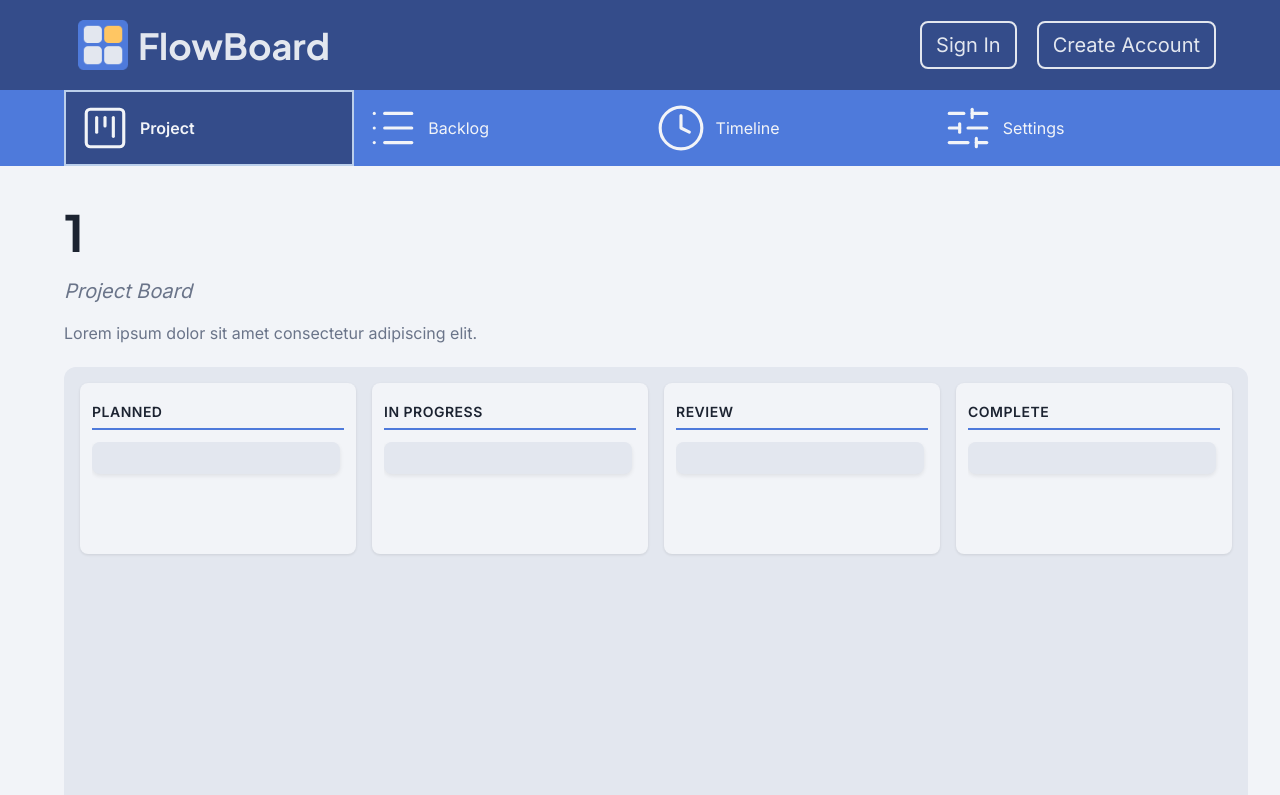
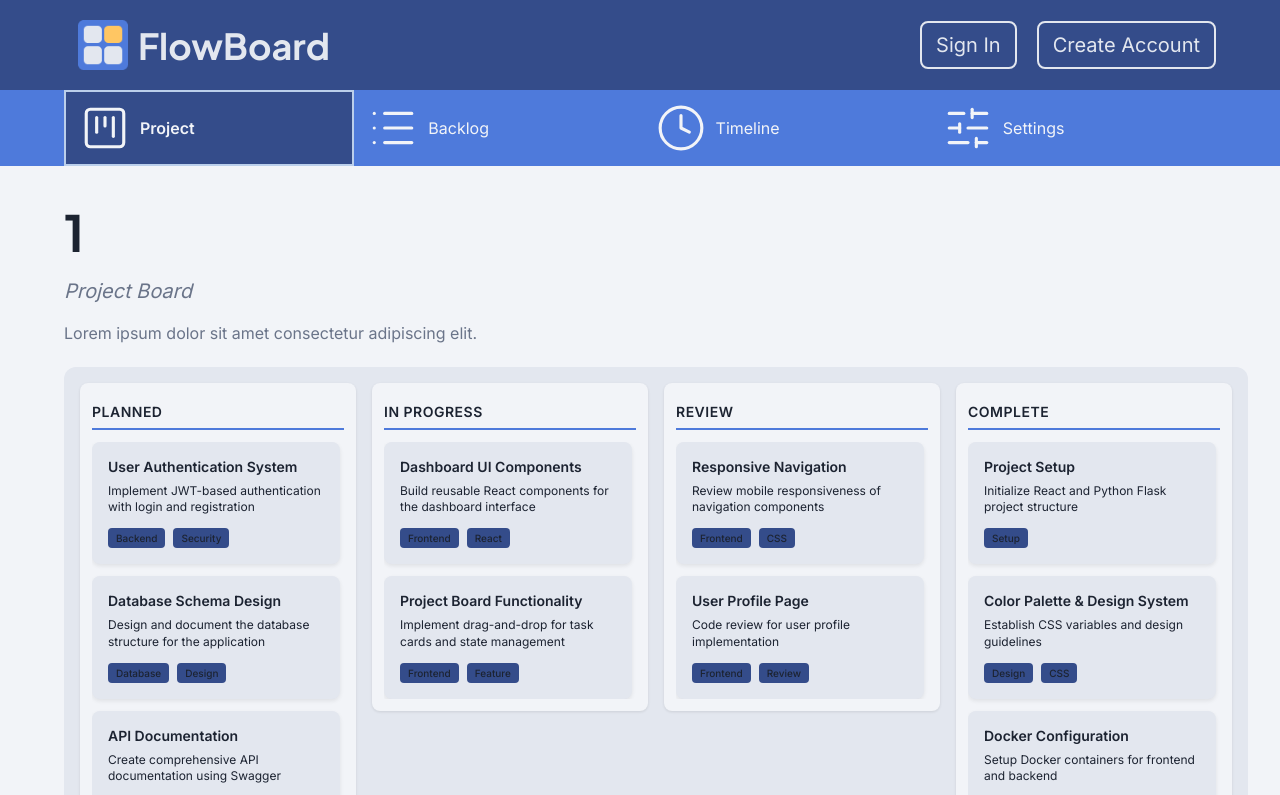
Before and after one commit to notEmmi/FlowBoard, a React (Vite) app in the folder frontend/: page /project/1 in a window 1280 px wide. Shown: the top 795 px of the page. Built offline with nearby package versions, Linux system fonts and the light colour scheme; no server answers.

Commit message:
feat: implement TaskCard component and integrate dummy task data into Project section

```diff
--- a/frontend/src/pages/Project.jsx
+++ b/frontend/src/pages/Project.jsx
@@ -2,23 +2,126 @@ import { useParams } from 'react-router-dom';
 import './Project.css'
 import SecondaryNav from '../components/SecondaryNav.jsx';
 
+function TaskCard({ task }) {
+	return (
+		<div className='project-card'>
+			<h4 style={{ margin: '0 0 8px 0', fontSize: '14px', color: 'var(--text-heading)' }}>
+				{task.title}
+			</h4>
+			{task.description && (
+				<p style={{ margin: '0 0 12px 0', fontSize: '12px', color: 'var(--text-body)', lineHeight: '1.4' }}>
+					{task.description}
+				</p>
+			)}
+			<div style={{ display: 'flex', gap: '8px', flexWrap: 'wrap' }}>
+				{task.tags && task.tags.map((tag, index) => (
+					<span
+						key={index}
+						style={{
+							fontSize: '10px',
+							padding: '4px 8px',
+							borderRadius: '4px',
+							backgroundColor: 'var(--ui-sidebar)',
+							color: 'var(--text-caption)',
+							fontWeight: '500'
+						}}
+					>
+						{tag}
+					</span>
+				))}
+			</div>
+		</div>
+	);
+}
 
-function ProjectSection({ name }) {
+function ProjectSection({ name, tasks }) {
 	return (
 		<div className='project-section'>
 			<p>{name}</p>
 			<div className='project-section-cards'>
-				<div className='project-card'>
-
-				</div>
+				{tasks.map((task) => (
+					<TaskCard key={task.id} task={task} />
+				))}
 			</div>
-
 		</div>
 	);
 }
 
 export default function Project() {
 	const { projectName } = useParams();
+
+	// Dummy task data
+	const dummyTasks = {
+		planned: [
+			{
+				id: 1,
+				title: 'User Authentication System',
+				description: 'Implement JWT-based authentication with login and registration',
+				tags: ['Backend', 'Security']
+			},
+			{
+				id: 2,
+				title: 'Database Schema Design',
+				description: 'Design and document the database structure for the application',
+				tags: ['Database', 'Design']
+			},
+			{
+				id: 3,
+				title: 'API Documentation',
+				description: 'Create comprehensive API documentation using Swagger',
+				tags: ['Documentation']
+			}
+		],
+		inProgress: [
+			{
+				id: 4,
+				title: 'Dashboard UI Components',
+				description: 'Build reusable React components for the dashboard interface',
+				tags: ['Frontend', 'React']
+			},
+			{
+				id: 5,
+				title: 'Project Board Functionality',
+				description: 'Implement drag-and-drop for task cards and state management',
+				tags: ['Frontend', 'Feature']
+			}
+		],
+		review: [
+			{
+				id: 6,
+				title: 'Responsive Navigation',
+				description: 'Review mobile responsiveness of navigation components',
+				tags: ['Frontend', 'CSS']
+			},
+			{
+				id: 7,
+				title: 'User Profile Page',
+				description: 'Code review for user profile implementation',
+				tags: ['Frontend', 'Review']
+			}
+		],
+		complete: [
+			{
+				id: 8,
+				title: 'Project Setup',
+				description: 'Initialize React and Python Flask project structure',
+				tags: ['Setup']
+			},
+			{
+				id: 9,
+				title: 'Color Palette & Design System',
+				description: 'Establish CSS variables and design guidelines',
+				tags: ['Design', 'CSS']
+			},
+			{
+				id: 10,
+				title: 'Docker Configuration',
+				description: 'Setup Docker containers for frontend and backend',
+				tags: ['DevOps']
+			}
+		]
+	};
+
 	return (
 		<>
 			<SecondaryNav currentView="board" />
@@ -30,10 +133,10 @@ export default function Project() {
 
 
 				<div className='project-board'>
-					<ProjectSection name='Planned'/>
-					<ProjectSection name='In Progress'/>
-					<ProjectSection name='Review'/>
-					<ProjectSection name='Complete'/>
+					<ProjectSection name='Planned' tasks={dummyTasks.planned} />
+					<ProjectSection name='In Progress' tasks={dummyTasks.inProgress} />
+					<ProjectSection name='Review' tasks={dummyTasks.review} />
+					<ProjectSection name='Complete' tasks={dummyTasks.complete} />
 				</div>
 
 			</div>
```
